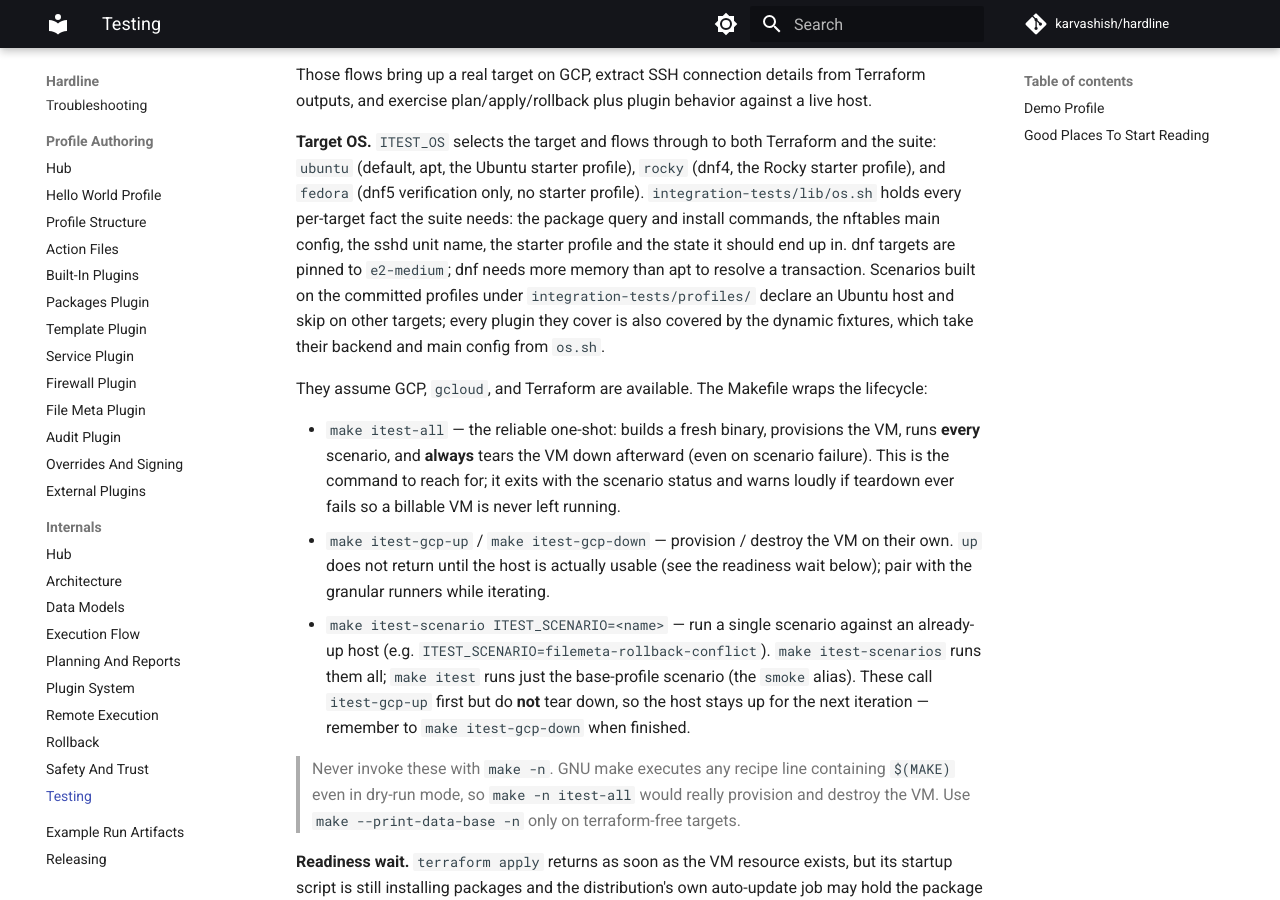
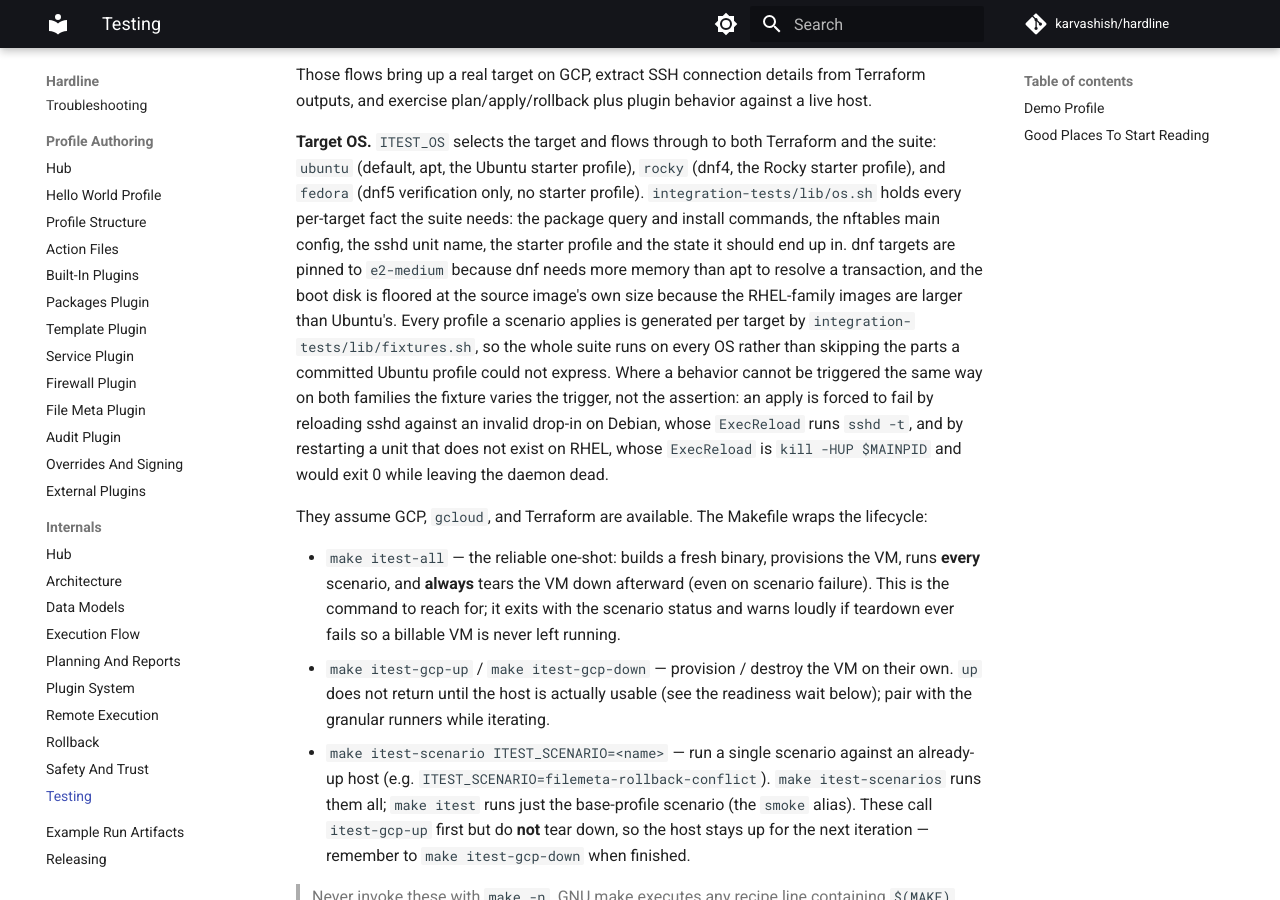
Before and after one commit to karvashish/hardline, an MkDocs documentation site: the page built from docs/internals/testing.md, in a window 1280 px wide and 900 px high, scrolled down 1159 px. Built offline with MkDocs 1.6.1 and Material for MkDocs 9.7.7, drawn with Linux system fonts in a browser that asks for light colours; comment, search, counter and statistics services are not loaded.

Commit message:
Generate every integration test profile per target and run two targets in parallel

```diff
--- a/docs/internals/testing.md
+++ b/docs/internals/testing.md
@@ -43,7 +43,7 @@ Integration tests:
 
 Those flows bring up a real target on GCP, extract SSH connection details from Terraform outputs, and exercise plan/apply/rollback plus plugin behavior against a live host.
 
-**Target OS.** `ITEST_OS` selects the target and flows through to both Terraform and the suite: `ubuntu` (default, apt, the Ubuntu starter profile), `rocky` (dnf4, the Rocky starter profile), and `fedora` (dnf5 verification only, no starter profile). `integration-tests/lib/os.sh` holds every per-target fact the suite needs: the package query and install commands, the nftables main config, the sshd unit name, the starter profile and the state it should end up in. dnf targets are pinned to `e2-medium`; dnf needs more memory than apt to resolve a transaction. Scenarios built on the committed profiles under `integration-tests/profiles/` declare an Ubuntu host and skip on other targets; every plugin they cover is also covered by the dynamic fixtures, which take their backend and main config from `os.sh`.
+**Target OS.** `ITEST_OS` selects the target and flows through to both Terraform and the suite: `ubuntu` (default, apt, the Ubuntu starter profile), `rocky` (dnf4, the Rocky starter profile), and `fedora` (dnf5 verification only, no starter profile). `integration-tests/lib/os.sh` holds every per-target fact the suite needs: the package query and install commands, the nftables main config, the sshd unit name, the starter profile and the state it should end up in. dnf targets are pinned to `e2-medium` because dnf needs more memory than apt to resolve a transaction, and the boot disk is floored at the source image's own size because the RHEL-family images are larger than Ubuntu's. Every profile a scenario applies is generated per target by `integration-tests/lib/fixtures.sh`, so the whole suite runs on every OS rather than skipping the parts a committed Ubuntu profile could not express. Where a behavior cannot be triggered the same way on both families the fixture varies the trigger, not the assertion: an apply is forced to fail by reloading sshd against an invalid drop-in on Debian, whose `ExecReload` runs `sshd -t`, and by restarting a unit that does not exist on RHEL, whose `ExecReload` is `kill -HUP $MAINPID` and would exit 0 while leaving the daemon dead.
 
 They assume GCP, `gcloud`, and Terraform are available. The Makefile wraps the lifecycle:
 
```
Also changed, not shown: profiles/README.md (+4 -3 lines), 10 other files.
